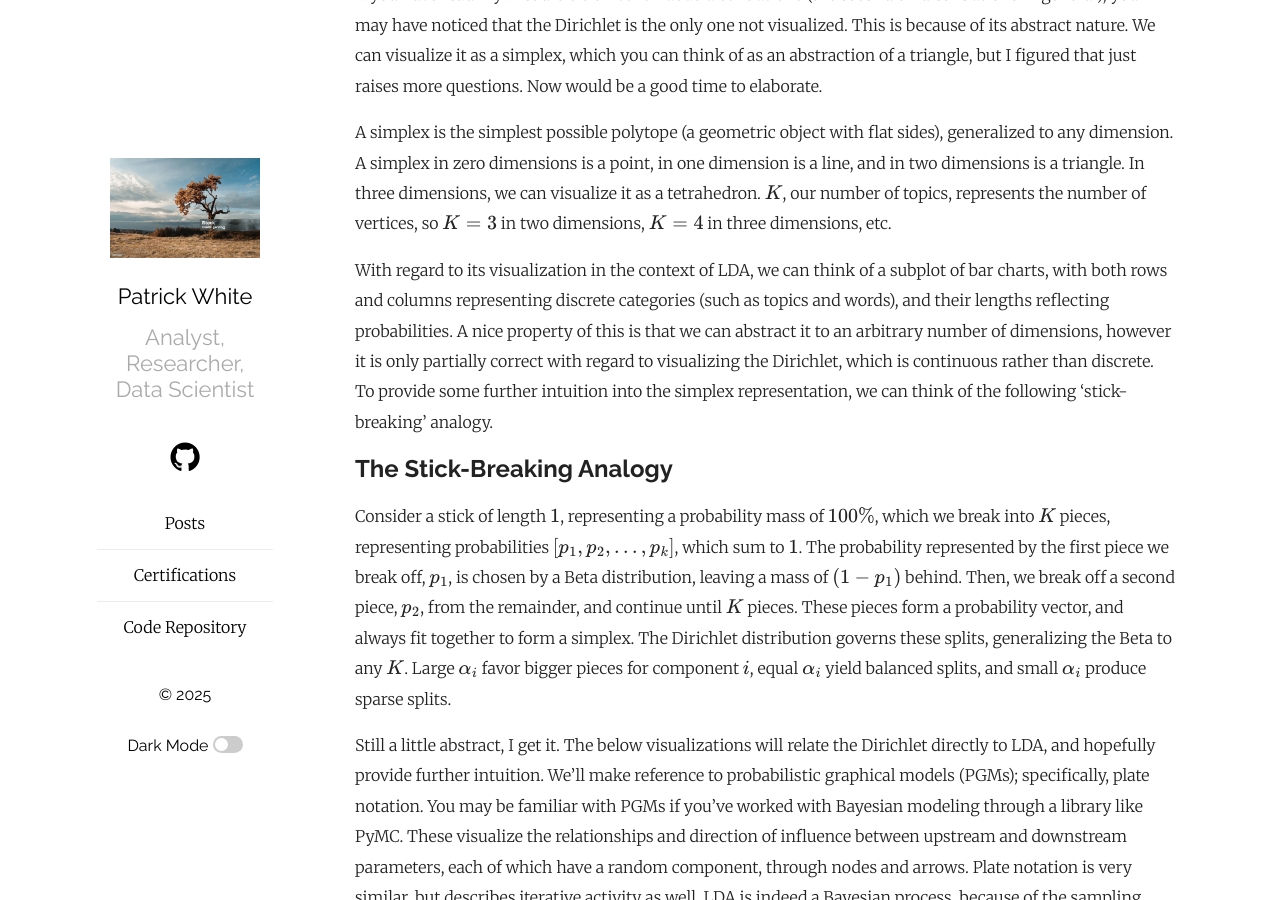
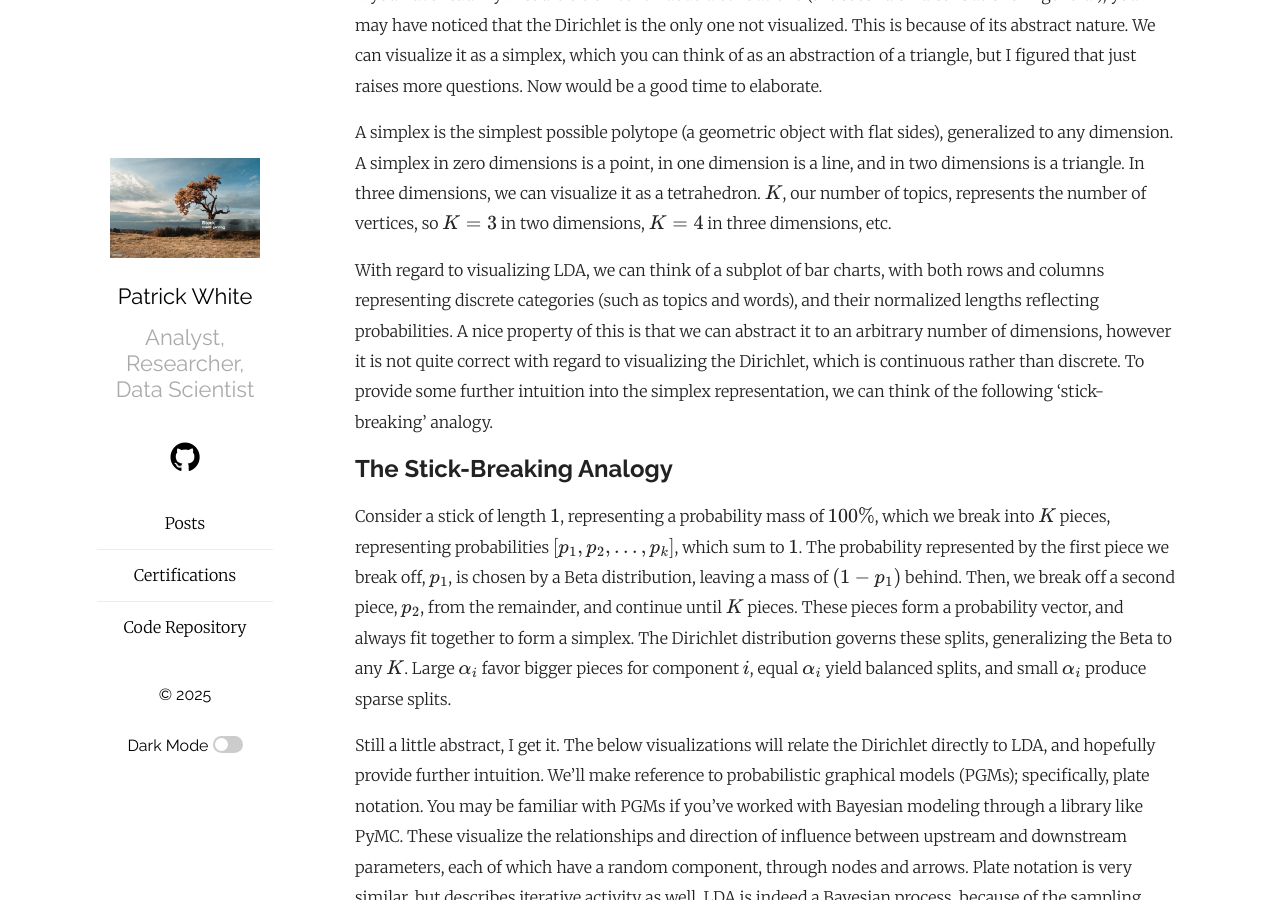
Before and after one commit to pw598/pw598.github.io, a Jekyll site: the page built from _posts/2025-07-12-A-Visual-Understanding-of-Latent-Dirichlet-Analysis.md, in a window 1280 px wide and 900 px high, scrolled down 3947 px. Built offline with Jekyll 4.4.1, drawn with Linux system fonts in a browser that asks for light colours; formulas are drawn with MathJax 3; some of the changed text lies outside the part shown.

Commit message:
Add files via upload

```diff
--- a/_posts/2025-07-12-A-Visual-Understanding-of-Latent-Dirichlet-Analysis.md
+++ b/_posts/2025-07-12-A-Visual-Understanding-of-Latent-Dirichlet-Analysis.md
@@ -101,7 +101,7 @@ If you have read my first article on <a href="https://pw598.github.io/probabilit
 
 A simplex is the simplest possible polytope (a geometric object with flat sides), generalized to any dimension. A simplex in zero dimensions is a point, in one dimension is a line, and in two dimensions is a triangle. In three dimensions, we can visualize it as a tetrahedron. $K$, our number of topics, represents the number of vertices, so $K=3$ in two dimensions, $K=4$ in three dimensions, etc.
 
-With regard to its visualization in the context of LDA, we can think of a subplot of bar charts, with both rows and columns representing discrete categories (such as topics and words), and their lengths reflecting probabilities. A nice property of this is that we can abstract it to an arbitrary number of dimensions, however it is only partially correct with regard to visualizing the Dirichlet, which is continuous rather than discrete. To provide some further intuition into the simplex representation, we can think of the following 'stick-breaking' analogy.
+With regard to visualizing LDA, we can think of a subplot of bar charts, with both rows and columns representing discrete categories (such as topics and words), and their normalized lengths reflecting probabilities. A nice property of this is that we can abstract it to an arbitrary number of dimensions, however it is not quite correct with regard to visualizing the Dirichlet, which is continuous rather than discrete. To provide some further intuition into the simplex representation, we can think of the following 'stick-breaking' analogy.
 
 
 ## The Stick-Breaking Analogy
```
Also changed, not shown: other parts of _posts/2025-07-12-A-Visual-Understanding-of-Latent-Dirichlet-Analysis.md (+1 -1 lines).
